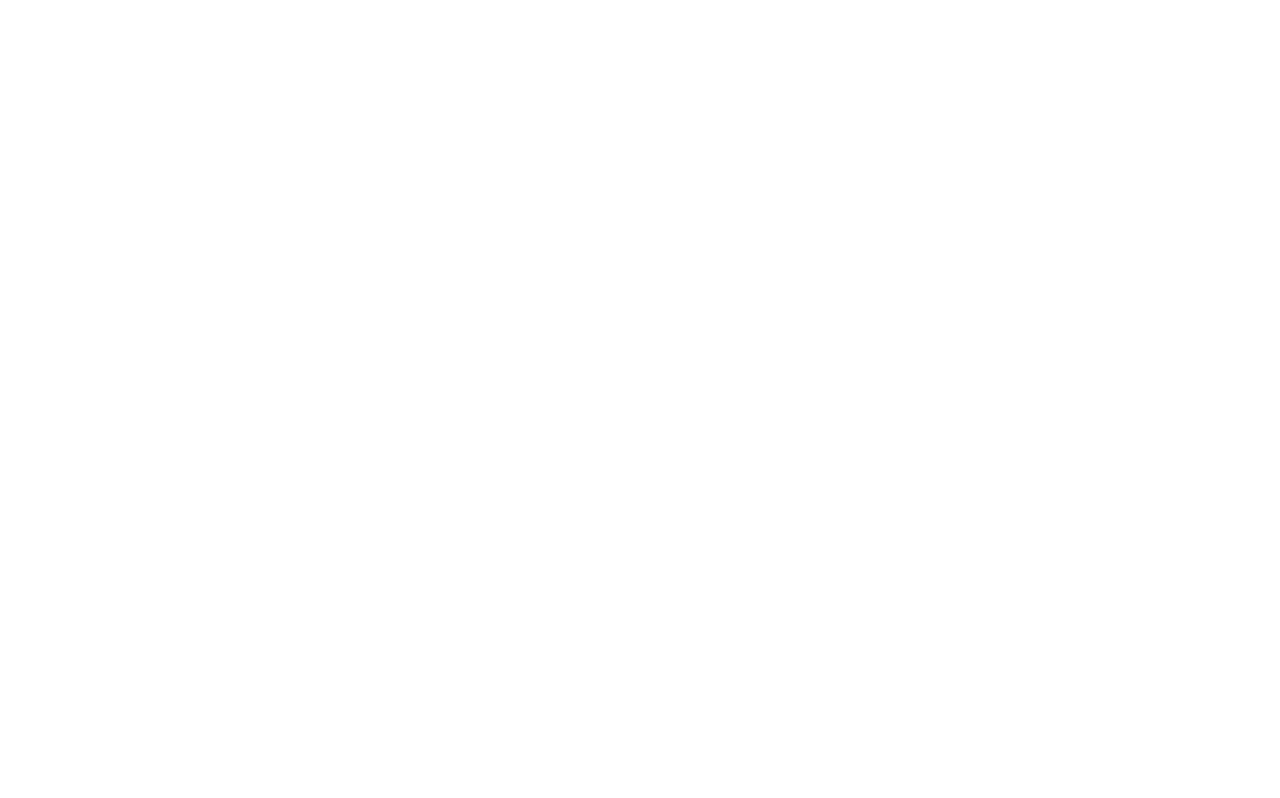
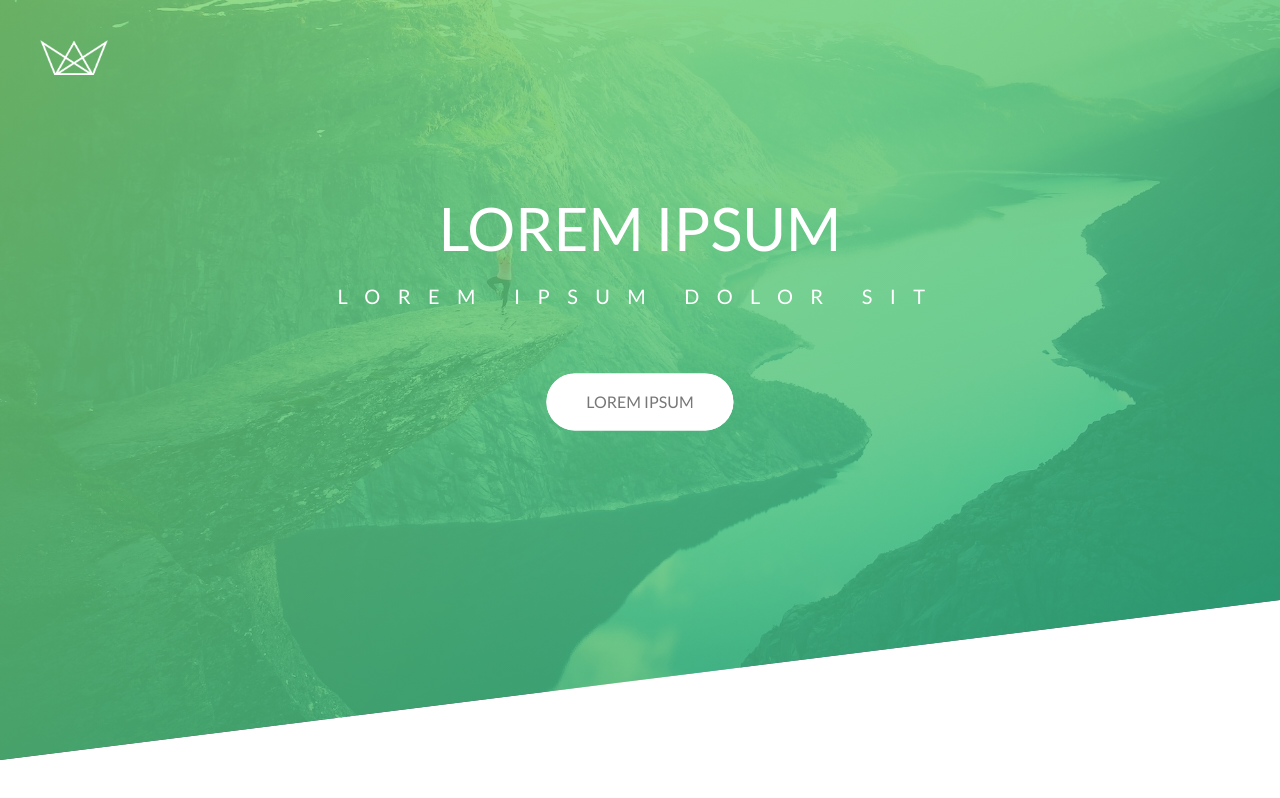
Before and after one commit to Cleomir/css-practice, a plain HTML site: page index.html in a window 1280 px wide. Drawn offline with Linux system fonts and the light colour scheme.

Commit message:
Add header and header assets

```diff
--- a/index.html
+++ b/index.html
@@ -4,7 +4,31 @@
     <meta charset="UTF-8" />
     <meta http-equiv="X-UA-Compatible" content="IE=edge" />
     <meta name="viewport" content="width=device-width, initial-scale=1.0" />
-    <title>Document</title>
+
+    <link rel="shortcut icon" type="image/png" href="assets/favicon.png" />
+    <link rel="stylesheet" href="styles.css" />
+    <link rel="preconnect" href="https://fonts.googleapis.com" />
+    <link rel="preconnect" href="https://fonts.gstatic.com" crossorigin />
+    <link
+      href="https://fonts.googleapis.com/css2?family=Lato:wght@100;300;400;700;900&display=swap"
+      rel="stylesheet"
+    />
+
+    <title>Lorem Ipsum</title>
   </head>
-  <body></body>
+  <body>
+    <header class="header">
+      <div class="logo-box">
+        <img src="assets/logo-white.png" alt="Logo" class="logo" />
+      </div>
+
+      <div class="text-box">
+        <h1 class="heading-primary">
+          <span class="heading-primary-main">Lorem Ipsum</span>
+          <span class="heading-primary-sub">Lorem ipsum dolor sit</span>
+        </h1>
+        <a href="#" class="btn btn-white btn-animated">Lorem ipsum</a>
+      </div>
+    </header>
+  </body>
 </html>
--- a/styles.css
+++ b/styles.css
@@ -0,0 +1,167 @@
+/* COLORS:
+
+  Light green: #7ed56f
+  Medium green #55c57a
+  Dark green: #28b485
+*/
+
+/* Normalize */
+* {
+  margin: 0;
+  padding: 0;
+  box-sizing: border-box;
+}
+
+body {
+  font-family: Lato, sans-serif;
+  font-weight: 400;
+  font-size: 16px;
+  line-height: 1.7;
+  color: #777;
+}
+
+.header {
+  height: 95vh;
+  position: relative;
+  background-image: linear-gradient(
+      to right bottom,
+      rgba(126, 213, 111, 0.8),
+      rgba(40, 180, 131, 0.8)
+    ),
+    url(assets/hero.jpg);
+  background-size: cover;
+  background-position: top;
+  clip-path: polygon(0 0, 100% 0, 100% 75vh, 0 100%);
+}
+
+.logo-box {
+  position: absolute;
+  top: 40px;
+  left: 40px;
+}
+
+.logo {
+  height: 35px;
+}
+
+.text-box {
+  position: absolute;
+  top: 40%;
+  left: 50%;
+  transform: translate(-50%, -50%);
+  text-align: center;
+}
+
+.heading-primary {
+  color: #fff;
+  text-transform: uppercase;
+  backface-visibility: hidden;
+  margin-bottom: 60px;
+}
+
+.heading-primary-main {
+  display: block;
+  font-size: 60px;
+  font-weight: 400;
+  animation: moveInLeft 1s ease-out;
+}
+
+.heading-primary-sub {
+  display: block;
+  font-size: 20px;
+  font-weight: 400;
+  letter-spacing: 17.4px;
+  animation: moveInRight 1s ease-out;
+}
+
+.btn:link,
+.btn:visited {
+  position: relative;
+  text-transform: uppercase;
+  text-decoration: none;
+  padding: 15px 40px;
+  display: inline-block;
+  border-radius: 50px;
+  transition: all 0.2s;
+}
+.btn:hover {
+  transform: translateY(-3px);
+  box-shadow: 0 10px 20px rgba(0, 0, 0, 0.2);
+}
+.btn:hover::after {
+  transform: scaleX(1.4) scaleY(1.6);
+  opacity: 0;
+}
+.btn:active {
+  transform: translateY(-1px);
+  box-shadow: 0 5px 10px rgba(0, 0, 0, 0.2);
+}
+.btn::after {
+  content: "";
+  display: inline-block;
+  position: absolute;
+  top: 0;
+  left: 0;
+  height: 100%;
+  width: 100%;
+  border-radius: 50px;
+  z-index: -1;
+  transition: all 0.4s;
+}
+
+.btn-white {
+  background-color: #fff;
+  color: #777;
+}
+.btn-white::after {
+  background-color: #fff;
+}
+
+.btn-animated {
+  animation: moveInBottom 0.5s ease-out 0.75s;
+  animation-fill-mode: backwards;
+}
+
+@keyframes moveInLeft {
+  0% {
+    opacity: 0;
+    transform: translateX(-100px);
+  }
+
+  80% {
+    transform: translateX(10px);
+  }
+
+  100% {
+    opacity: 1;
+    transform: translate(0);
+  }
+}
+
+@keyframes moveInRight {
+  0% {
+    opacity: 0;
+    transform: translateX(100px);
+  }
+
+  80% {
+    transform: translateX(-10px);
+  }
+
+  100% {
+    opacity: 1;
+    transform: translate(0);
+  }
+}
+
+@keyframes moveInBottom {
+  0% {
+    opacity: 0;
+    transform: translateY(30px);
+  }
+
+  100% {
+    opacity: 1;
+    transform: translate(0);
+  }
+}
```
Also changed, not shown: assets/favicon.png (added), assets/hero.jpg (added), assets/logo-white.png (added).
